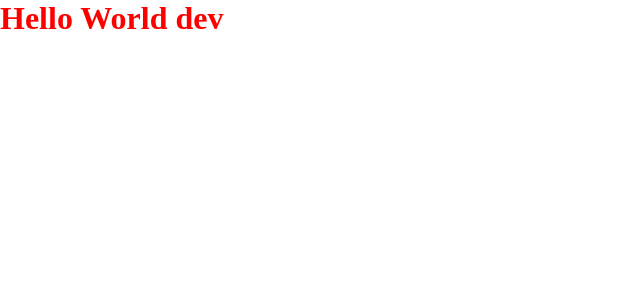
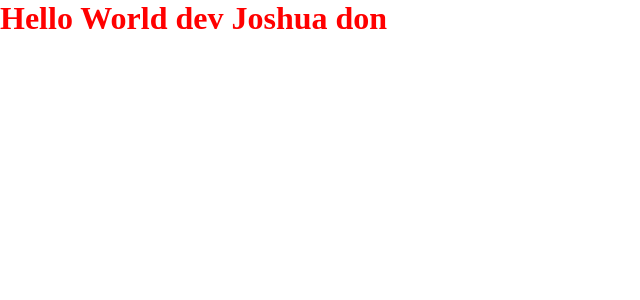
Before and after one commit to Joshualazar28/React-JS, a React (Create React App) app: page / in a window 1280 px wide. Shown: the top 300 px of the page, without its empty margins (0-640 px from the left). Built offline with nearby package versions, Linux system fonts and the light colour scheme.

Commit message:
change name

```diff
--- a/src/components/Header.js
+++ b/src/components/Header.js
@@ -5,7 +5,7 @@ import React from 'react';
 export default function Header() {
   return (
     <div>
-      <h1>Hello World dev</h1>
+      <h1>Hello World dev Joshua don</h1>
     </div>
   );
 }
```
